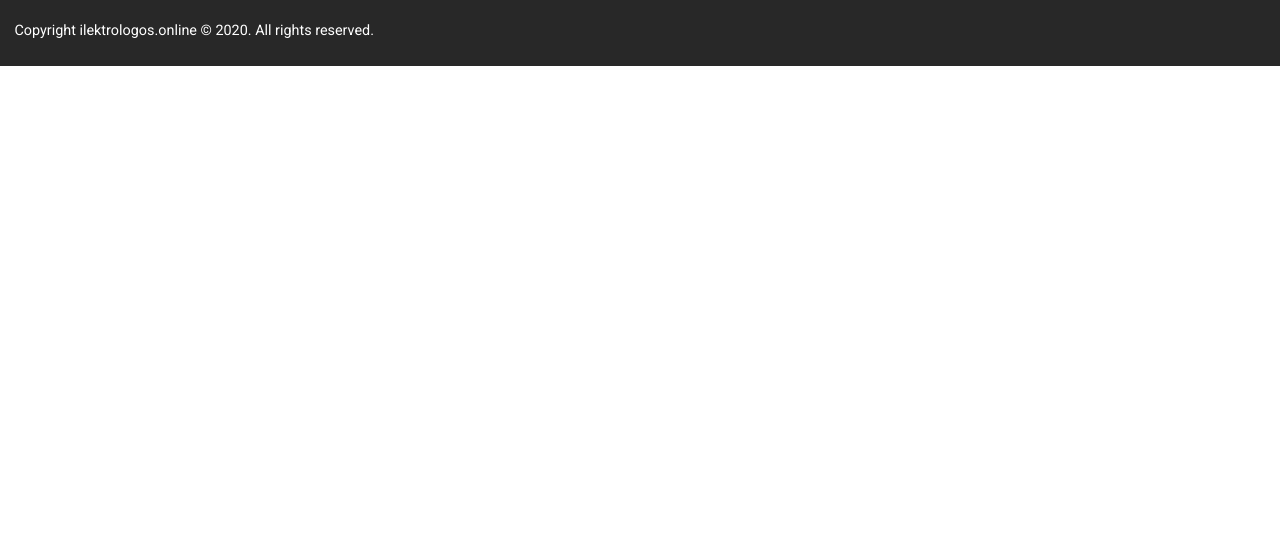
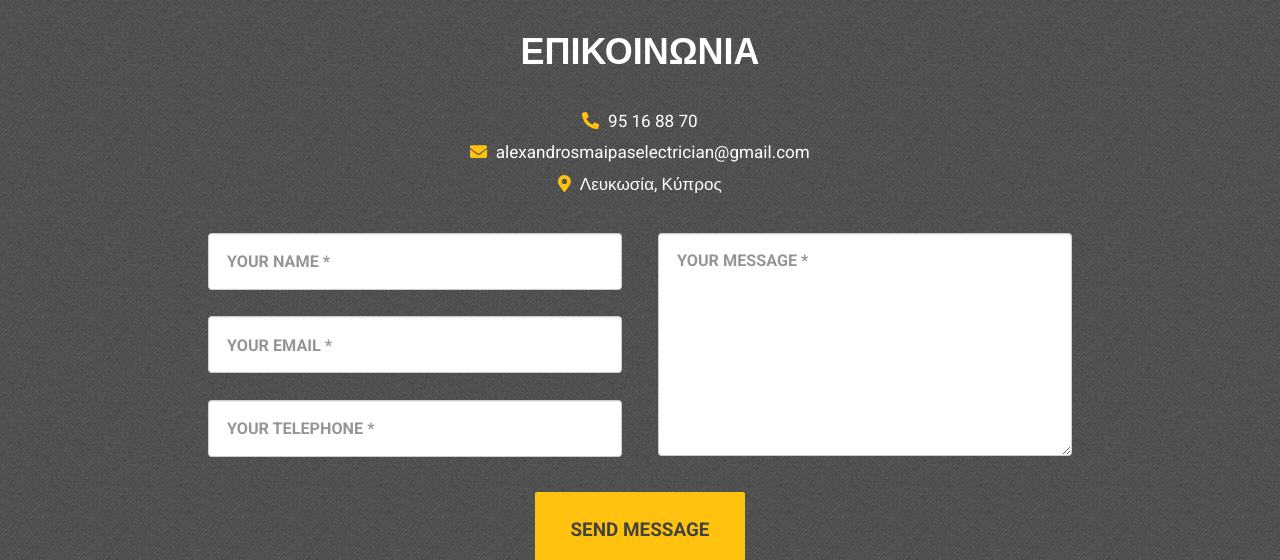
Before and after one commit to smaipas/ilektrologos, a Gatsby site: page / in a window 1280 px wide. Shown: the part 2240-2800 px from the top of the page. Before the commit the page ends 2306 px from the top, so only its background shows below. Built offline with nearby package versions, Linux system fonts and the light colour scheme; Gatsby itself is replaced by a stand-in of ours.

Commit message:
feat(contact): create contact page

```diff
--- a/package.json
+++ b/package.json
@@ -10,6 +10,7 @@
     "@fortawesome/free-solid-svg-icons": "^5.13.0",
     "@fortawesome/react-fontawesome": "^0.1.9",
     "babel-plugin-styled-components": "^1.10.7",
+    "final-form": "^4.19.1",
     "gatsby": "^2.20.12",
     "gatsby-background-image": "^1.1.1",
     "gatsby-image": "^2.3.1",
@@ -26,6 +27,7 @@
     "prop-types": "^15.7.2",
     "react": "^16.12.0",
     "react-dom": "^16.12.0",
+    "react-final-form": "^6.4.0",
     "react-helmet": "^5.2.1",
     "styled-components": "^5.1.0"
   },
--- /dev/null
+++ b/src/components/common/appButton/AppButton.comp.js
@@ -0,0 +1,9 @@
+import React from 'react';
+
+import { ButtonContainer } from 'src/components/common/appButton/AppButton.styles';
+
+const AppButton = (props) => (
+  <ButtonContainer {...props}>{props.children}</ButtonContainer>
+);
+
+export default AppButton;
--- /dev/null
+++ b/src/components/common/appButton/AppButton.styles.js
@@ -0,0 +1,36 @@
+import styled from 'styled-components';
+
+import theme from 'src/utils/theme';
+
+export const ButtonContainer = styled.button`
+  color: #424242;
+  background-color: ${theme.secondary};
+  border-color: #c38a0e;
+  border-radius: 0.1em;
+  font-size: ${({ size }) => (size === 'lg' ? '1.05em' : '0.95em')};
+  padding: ${({ size }) => (size === 'lg' ? '1.2em 1.8em' : '0.5em')};
+  font-weight: 600;
+  text-transform: uppercase;
+  transition: background-color 0.5s ease, color 0.5s ease;
+  display: inline-block;
+  margin: 0;
+  line-height: 1.42857143;
+  text-align: center;
+  white-space: nowrap;
+  vertical-align: middle;
+  -ms-touch-action: manipulation;
+  touch-action: manipulation;
+  cursor: pointer;
+  -webkit-user-select: none;
+  -moz-user-select: none;
+  -ms-user-select: none;
+  user-select: none;
+  background-image: none;
+  border: 1px solid transparent;
+  &:hover {
+    background-color: ${theme.secondaryLight};
+  }
+  &:active {
+    border-color: 1px solid ${theme.secondaryDark};
+  }
+`;
--- a/src/components/common/sectionHeader/SectionHeader.styles.js
+++ b/src/components/common/sectionHeader/SectionHeader.styles.js
@@ -6,7 +6,7 @@ export const SectionH1 = styled.h1`
   font-size: 2em;
   font-weight: 600;
   text-transform: uppercase;
-  margin: ${(props) => (props.margin ? props.margin : '0.5em 0 2em 0')};
+  margin: ${(props) => (props.margin ? props.margin : '0 0 2em 0')};
   text-align: center;
   color: ${(props) => (props.color ? props.color : theme.textColor)};
   @media (max-width: 1200px) {
--- /dev/null
+++ b/src/components/home/contact/Contact.comp.js
@@ -0,0 +1,153 @@
+import React from 'react';
+import { Form, Field } from 'react-final-form';
+
+import {
+  ContactContainer,
+  ContactDetails,
+  ContactForm,
+  InputFieldsContainer,
+  ButtonContainer,
+} from 'src/components/home/contact/Contact.styles';
+import AppContainer from 'src/components/common/container/AppContainer.comp';
+import SectionHeader from 'src/components/common/sectionHeader/SectionHeader.comp';
+import FormInput from 'src/components/home/contact/FormInput.comp';
+import AppButton from 'src/components/common/appButton/AppButton.comp';
+import theme from 'src/utils/theme';
+
+import { FontAwesomeIcon } from '@fortawesome/react-fontawesome';
+import {
+  faPhoneAlt,
+  faEnvelope,
+  faMapMarkerAlt,
+} from '@fortawesome/free-solid-svg-icons';
+
+const contactDetailsItems = [
+  { text: '95 16 88 70', icon: faPhoneAlt },
+  { text: 'alexandrosmaipaselectrician@gmail.com', icon: faEnvelope },
+  { text: 'Λευκωσία, Κύπρος', icon: faMapMarkerAlt },
+];
+
+const onSubmit = async (values) => {
+  console.log('submit', values);
+};
+
+import {
+  required,
+  isNumber,
+  isEmail,
+  minLength,
+  composeValidators,
+} from 'src/utils/validations';
+
+const Contact = () => (
+  <ContactContainer>
+    <div style={{ margin: '1em 0' }}>
+      <AppContainer>
+        <SectionHeader color="white" margin="0 0 1em 0">
+          Επικοινωνια
+        </SectionHeader>
+        <ContactDetails>
+          {contactDetailsItems.map((item, i) => (
+            <div key={`cont-info-${i}`}>
+              <FontAwesomeIcon
+                icon={item.icon}
+                color={theme.secondary}
+                style={{ marginRight: '0.5em' }}
+              />
+              {item.text}
+            </div>
+          ))}
+        </ContactDetails>
+        <ContactForm>
+          <Form
+            onSubmit={onSubmit}
+            render={({ handleSubmit, form, submitting, pristine, values }) => (
+              <form onSubmit={handleSubmit}>
+                <InputFieldsContainer>
+                  <div>
+                    <Field name="name" validate={required}>
+                      {({ input, meta }) => (
+                        <FormInput
+                          fieldType="input"
+                          {...input}
+                          type="text"
+                          placeholder="YOUR NAME *"
+                          errorMsg={
+                            meta.error && meta.touched ? meta.error : null
+                          }
+                        />
+                      )}
+                    </Field>
+                    <Field
+                      name="email"
+                      validate={composeValidators(required, isEmail)}
+                    >
+                      {({ input, meta }) => (
+                        <FormInput
+                          fieldType="input"
+                          {...input}
+                          type="text"
+                          placeholder="YOUR EMAIL *"
+                          errorMsg={
+                            meta.error && meta.touched ? meta.error : null
+                          }
+                        />
+                      )}
+                    </Field>
+                    <Field
+                      name="tel"
+                      validate={composeValidators(
+                        required,
+                        isNumber,
+                        minLength(8)
+                      )}
+                    >
+                      {({ input, meta }) => (
+                        <FormInput
+                          fieldType="input"
+                          {...input}
+                          type="text"
+                          placeholder="YOUR TELEPHONE *"
+                          errorMsg={
+                            meta.error && meta.touched ? meta.error : null
+                          }
+                        />
+                      )}
+                    </Field>
+                  </div>
+                  <div>
+                    <Field
+                      name="message"
+                      validate={composeValidators(required, minLength(3))}
+                    >
+                      {({ input, meta }) => (
+                        <FormInput
+                          fieldType="textarea"
+                          {...input}
+                          type="text"
+                          placeholder="YOUR MESSAGE *"
+                          rows="5"
+                          errorMsg={
+                            meta.error && meta.touched ? meta.error : null
+                          }
+                          errorMargin="-0.5em 0 0 0"
+                        />
+                      )}
+                    </Field>
+                  </div>
+                </InputFieldsContainer>
+                <ButtonContainer>
+                  <AppButton type="submit" size="lg" disabled={submitting}>
+                    Send Message
+                  </AppButton>
+                </ButtonContainer>
+              </form>
+            )}
+          />
+        </ContactForm>
+      </AppContainer>
+    </div>
+  </ContactContainer>
+);
+
+export default Contact;
--- /dev/null
+++ b/src/components/home/contact/Contact.styles.js
@@ -0,0 +1,34 @@
+import styled from 'styled-components';
+import bgImage from 'src/images/home/contact/tweed.png';
+
+export const ContactContainer = styled.div`
+  padding: 2em 1em;
+  color: white;
+  background-image: url(${bgImage});
+`;
+
+export const ContactDetails = styled.div`
+  /* display: flex;
+  align-items: center;
+  justify-content: center; */
+  text-align: center;
+  font-size: 0.95em;
+  & > * {
+    margin: 0.3em 0;
+  }
+`;
+
+export const ContactForm = styled.div`
+  margin: 2em 0;
+`;
+
+export const InputFieldsContainer = styled.div`
+  display: grid;
+  grid-gap: 2em;
+  grid-template-columns: repeat(auto-fit, minmax(20em, 1fr));
+`;
+
+export const ButtonContainer = styled.div`
+  margin-top: 0.5em;
+  text-align: center;
+`;
--- /dev/null
+++ b/src/components/home/contact/Form.styles.js
@@ -0,0 +1,47 @@
+import styled, { css } from 'styled-components';
+
+import theme from 'src/utils/theme';
+
+const inputFieldStyles = css`
+  width: 100%;
+  background-color: #fff;
+  background-image: none;
+  border-radius: 0.2em;
+  box-shadow: inset 0 1px 1px rgba(0, 0, 0, 0.075);
+  transition: border-color 0.15s ease-in-out, box-shadow 0.15s ease-in-out;
+  padding: 0.8em 1em;
+`;
+
+const inputPlaceholderStyles = css`
+  font-weight: 600;
+  font-size: 0.9em;
+  color: ${theme.primaryLight};
+`;
+
+export const InputContainer = styled.div`
+  margin: ${({ margin }) => (margin ? margin : '0 0 0.8em 0')};
+`;
+
+export const InputField = styled.input`
+  ${inputFieldStyles}
+  border: 1px solid ${({ errorMsg }) => (errorMsg ? theme.error : '#ccc')};
+  &::placeholder {
+    ${inputPlaceholderStyles}
+  }
+`;
+
+export const TextAreaField = styled.textarea`
+  ${inputFieldStyles}
+  height: 12.4em;
+  border: 1px solid ${({ errorMsg }) => (errorMsg ? theme.error : '#ccc')};
+  &::placeholder {
+    ${inputPlaceholderStyles}
+  }
+`;
+
+export const InputError = styled.div`
+  color: #e74c3c;
+  margin: ${({ margin }) => (margin ? margin : '0')};
+  font-size: 0.85em;
+  height: 0.8em;
+`;
--- /dev/null
+++ b/src/components/home/contact/FormInput.comp.js
@@ -0,0 +1,20 @@
+import React from 'react';
+
+import {
+  InputContainer,
+  InputField,
+  TextAreaField,
+  InputError,
+} from 'src/components/home/contact/Form.styles';
+
+const FormInput = (props) => (
+  <InputContainer>
+    {props.fieldType === 'input' ? <InputField {...props} /> : null}
+    {props.fieldType === 'textarea' ? <TextAreaField {...props} /> : null}
+    <InputError margin={props.errorMargin ? props.errorMargin : null}>
+      {props.errorMsg ? props.errorMsg : null}
+    </InputError>
+  </InputContainer>
+);
+
+export default FormInput;
--- a/src/components/home/energySaving/EnergySaving.comp.js
+++ b/src/components/home/energySaving/EnergySaving.comp.js
@@ -12,7 +12,7 @@ const EnergySaving = () => (
   <BackgroundImage>
     <EnergyContainer>
       <AppContainer>
-        <SectionHeader margin={`0 0 0.3em 0`} color={'#fff'}>
+        <SectionHeader margin="0 0 0.3em 0" color="#fff">
           Εξοικονομηση Ενεργειας
         </SectionHeader>
         <EnergyParagraph>
--- a/src/pages/index.js
+++ b/src/pages/index.js
@@ -6,6 +6,7 @@ import TobBanner from 'src/components/home/topBanner/TopBanner.comp';
 import Services from 'src/components/home/services/Services.comp';
 import EnergySaving from 'src/components/home/energySaving/EnergySaving.comp';
 import Brands from 'src/components/home/brands/Brands.comp';
+import Contact from 'src/components/home/contact/Contact.comp';
 
 const IndexPage = () => (
   <Layout>
@@ -14,6 +15,7 @@ const IndexPage = () => (
     <Services />
     <EnergySaving />
     <Brands />
+    <Contact />
   </Layout>
 );
 
--- a/src/utils/theme.js
+++ b/src/utils/theme.js
@@ -1,5 +1,9 @@
 export default {
   primary: '#282828',
+  primaryLight: '#3d3d3d',
   secondary: '#ffc20e',
+  secondaryLight: '#fcce44',
+  secondaryDark: '#e3aa00',
   textColor: '#282828',
+  error: '#e74c3c',
 };
--- /dev/null
+++ b/src/utils/validations.js
@@ -0,0 +1,11 @@
+export const required = (value) => (value ? undefined : 'Required');
+export const isNumber = (value) =>
+  isNaN(value) ? 'Must be a number' : undefined;
+export const isEmail = (value) =>
+  !value.match(/^\w+[\w-\.]*\@\w+((-\w+)|(\w*))\.[a-z]{2,3}$/g)
+    ? 'Must be a valid e-mail address'
+    : undefined;
+export const minLength = (min) => (value) =>
+  value.length >= min ? undefined : `Should be greater than ${min} characters`;
+export const composeValidators = (...validators) => (value) =>
+  validators.reduce((error, validator) => error || validator(value), undefined);
```
Also changed, not shown: src/images/home/contact/address.svg (added), src/images/home/contact/email.svg (added), src/images/home/contact/success.svg (added), src/images/home/contact/telephone.svg (added), src/images/home/contact/tweed.png (added), 1 other file.
